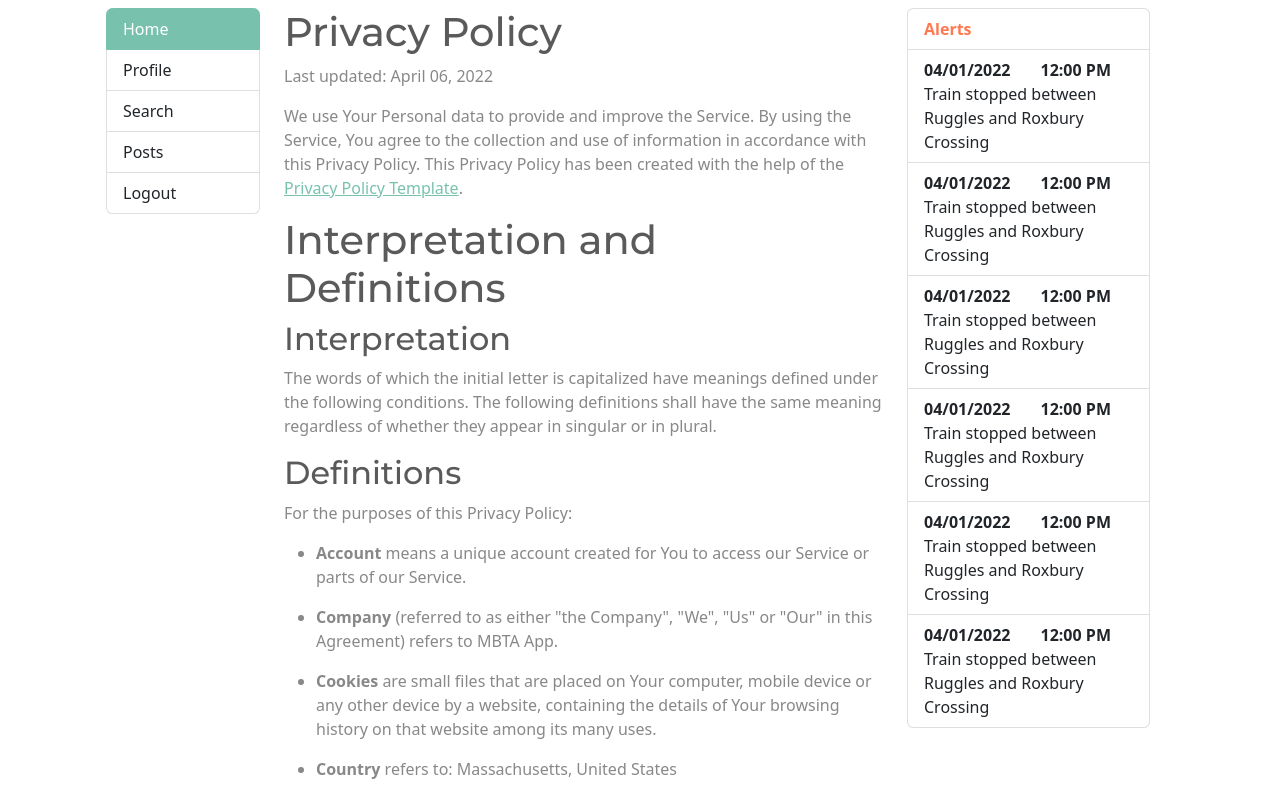
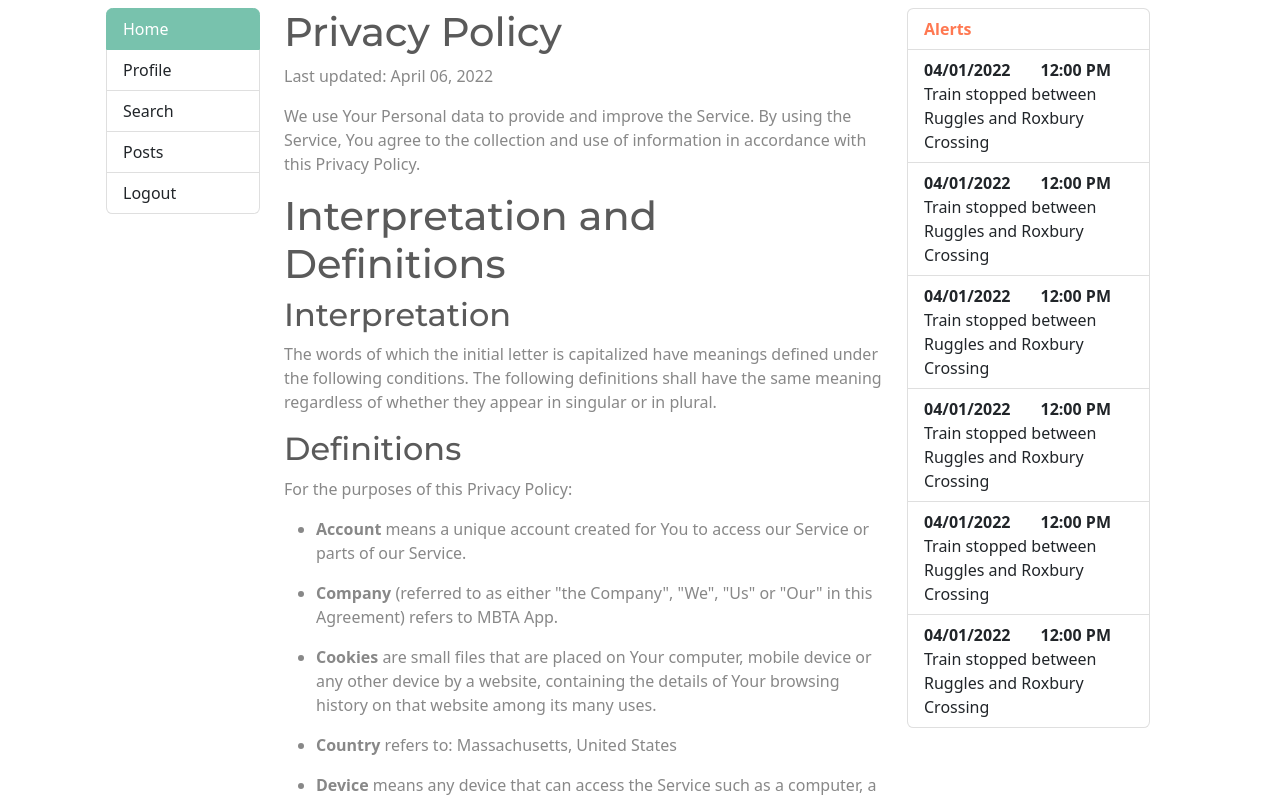
Before and after one commit to klaidaazizi/MBTA-WebApp, a React (Create React App) app: page /policy in a window 1280 px wide. Shown: the top 800 px of the page. Built offline with nearby package versions, Linux system fonts and the light colour scheme; no server answers.

Commit message:
Updated privacy policy

```diff
--- a/src/components/privacy-policy/index.js
+++ b/src/components/privacy-policy/index.js
@@ -5,7 +5,7 @@
         <div>
             <h1>Privacy Policy</h1>
             <p>Last updated: April 06, 2022</p>
-            <p>We use Your Personal data to provide and improve the Service. By using the Service, You agree to the collection and use of information in accordance with this Privacy Policy. This Privacy Policy has been created with the help of the <a href="https://www.termsfeed.com/blog/sample-privacy-policy-template/" target="_blank">Privacy Policy Template</a>.</p>
+            <p>We use Your Personal data to provide and improve the Service. By using the Service, You agree to the collection and use of information in accordance with this Privacy Policy. </p>
             <h1>Interpretation and Definitions</h1>
             <h2>Interpretation</h2>
             <p>The words of which the initial letter is capitalized have meanings defined under the following conditions. The following definitions shall have the same meaning regardless of whether they appear in singular or in plural.</p>
```
